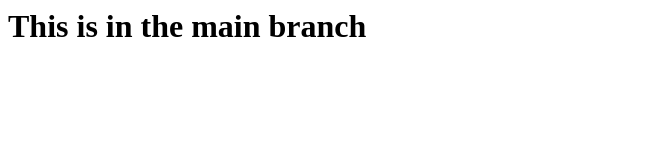
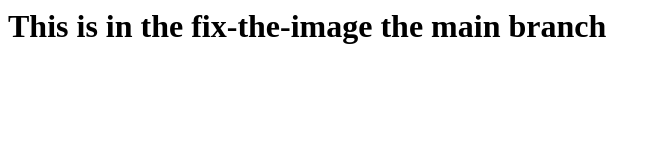
Before and after one commit to Ozzygx/branching-remote-sp21-830, a plain HTML site: page index.html in a window 1280 px wide. Shown: the whole page, without its empty margins (0-661 px from the left). Drawn offline with Linux system fonts and the light colour scheme.

Commit message:
Update index.html

```diff
--- a/index.html
+++ b/index.html
@@ -1 +1 @@
-<h1> This is in the main branch</h1>
+<h1> This is in the fix-the-image the main branch</h1>
```
